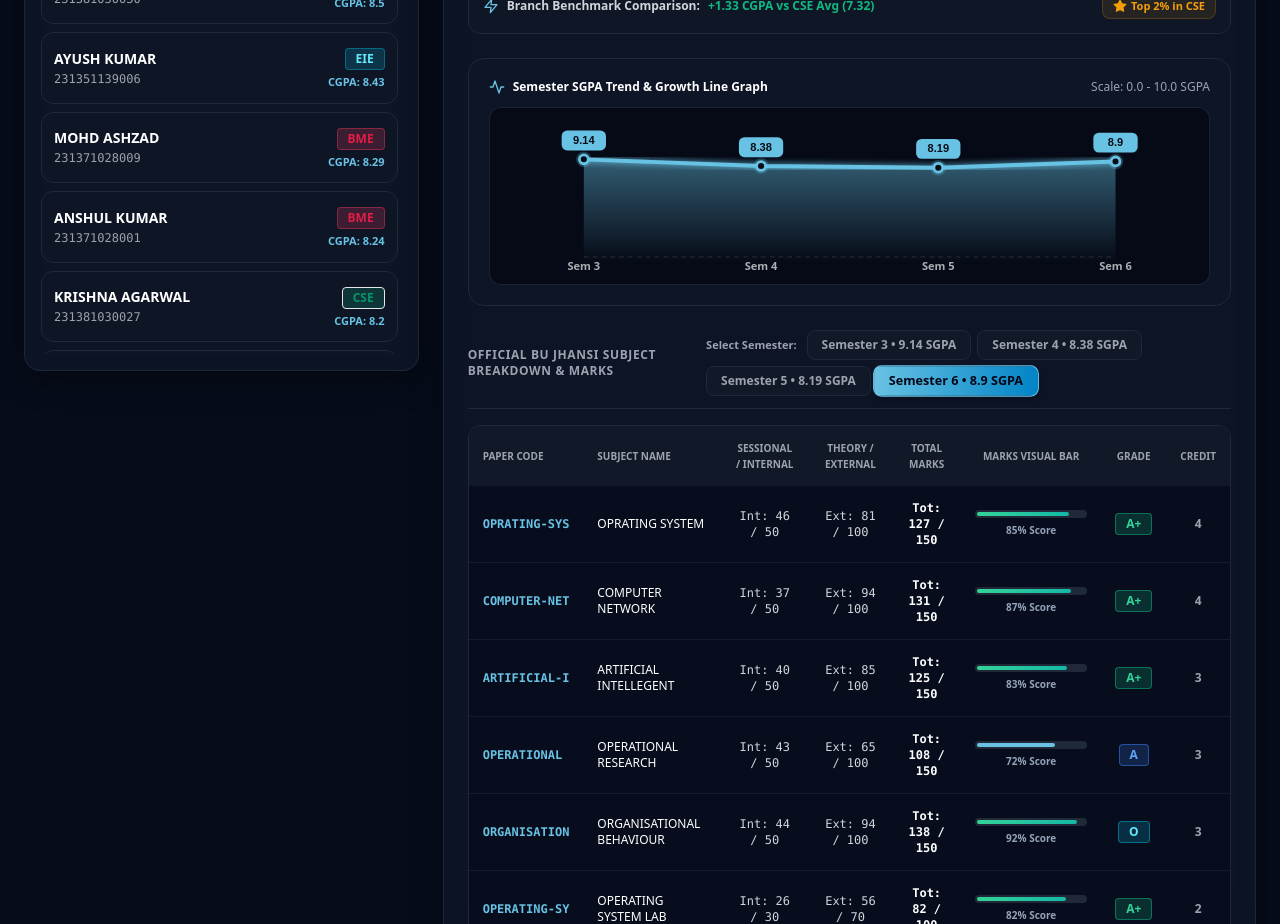
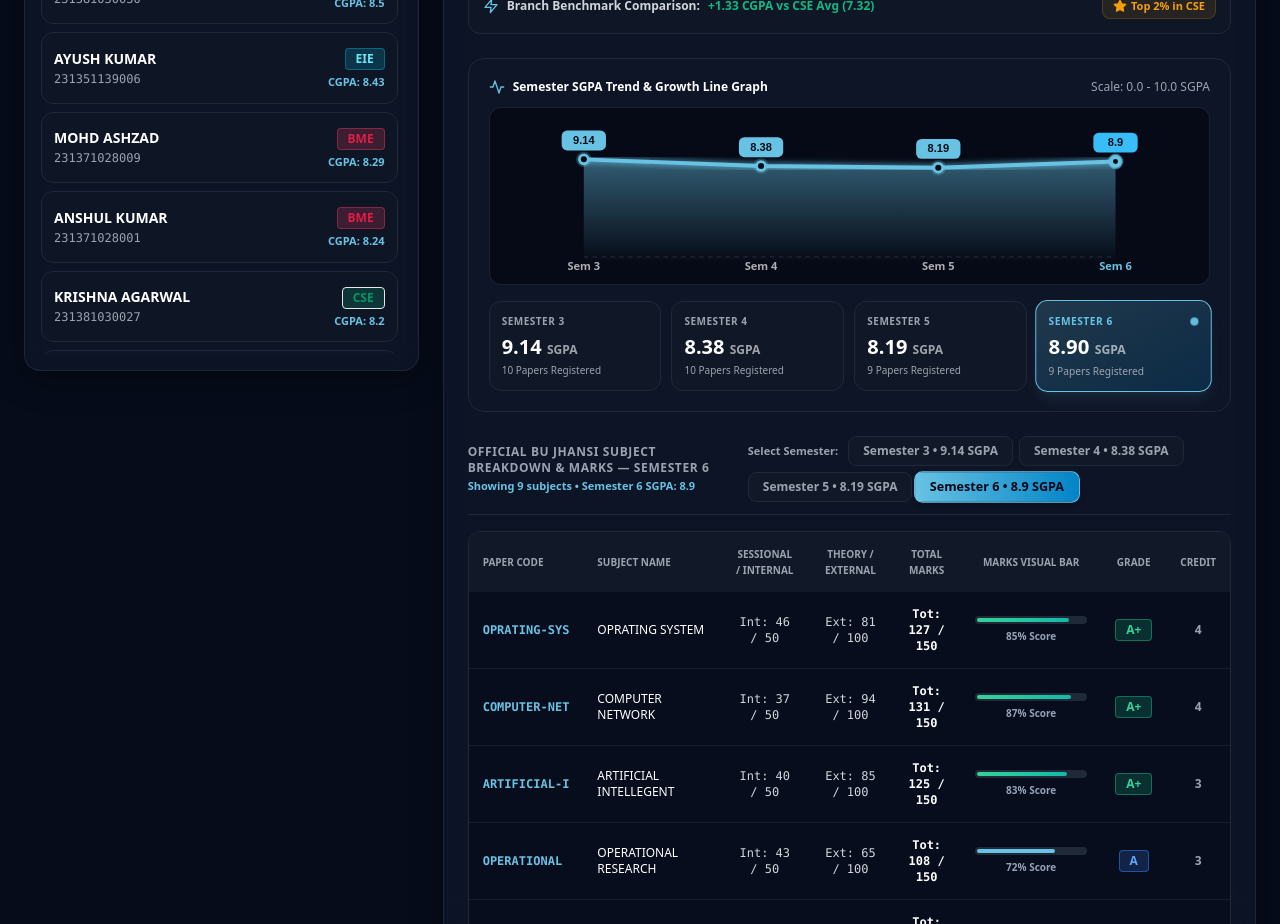
Before and after one commit to adityak39l/BU-Result-HUB, a Next.js app: page /result in a window 1280 px wide. Shown: the part 900-1824 px from the top of the page. Built offline with nearby package versions, Linux system fonts and the light colour scheme.

Commit message:
Add interactive 4-Semester SGPA Overview Grid, clickable graph nodes and real-time semester marksheet switcher for CSE students

```diff
--- a/app/result/page.js
+++ b/app/result/page.js
@@ -449,32 +449,70 @@ export default function ResultsPage() {
                     )}
 
                     {linePoints.map((pt, i) => (
-                      <g key={i} className="group cursor-pointer">
-                        <circle cx={pt.x} cy={pt.y} r="7" fill="#68c2e3" fillOpacity="0.25" />
-                        <circle cx={pt.x} cy={pt.y} r="4" fill="#090d16" stroke="#68c2e3" strokeWidth="2.5" className="group-hover:scale-125 transition-transform" />
+                      <g key={i} className="group cursor-pointer" onClick={() => setActiveSem(pt.sem)}>
+                        <circle cx={pt.x} cy={pt.y} r="7" fill="#68c2e3" fillOpacity={currentActiveSem === pt.sem ? "0.6" : "0.25"} />
+                        <circle cx={pt.x} cy={pt.y} r="4" fill="#090d16" stroke="#68c2e3" strokeWidth={currentActiveSem === pt.sem ? "3.5" : "2.5"} className="group-hover:scale-125 transition-transform" />
 
                         <g transform={`translate(${pt.x}, ${pt.y - 14})`}>
-                          <rect x="-20" y="-12" width="40" height="18" rx="5" fill="#68c2e3" />
+                          <rect x="-20" y="-12" width="40" height="18" rx="5" fill={currentActiveSem === pt.sem ? "#38bdf8" : "#68c2e3"} />
                           <text x="0" y="0" textAnchor="middle" fill="#090d16" fontSize="10" fontWeight="900" fontFamily="sans-serif">
                             {pt.sgpa}
                           </text>
                         </g>
 
-                        <text x={pt.x} y={svgHeight + 2} textAnchor="middle" fill="currentColor" opacity="0.7" fontSize="10" fontWeight="800">
+                        <text x={pt.x} y={svgHeight + 2} textAnchor="middle" fill={currentActiveSem === pt.sem ? "#68c2e3" : "currentColor"} opacity={currentActiveSem === pt.sem ? "1" : "0.7"} fontSize="10" fontWeight="800">
                           Sem {pt.sem}
                         </text>
                       </g>
                     ))}
                   </svg>
                 </div>
+
+                {/* 🏆 Prominent 4-Semester SGPA Overview Grid */}
+                <div className="grid grid-cols-2 sm:grid-cols-4 gap-2.5 pt-1">
+                  {availableSems.map((sNum) => {
+                    const semObj = currentStudent?.semesters?.find(s => s.sem === sNum);
+                    const isCurrent = currentActiveSem === sNum;
+                    const subsCount = currentStudent?.semesterSubjects?.[sNum]?.length || 0;
+                    return (
+                      <button
+                        key={sNum}
+                        onClick={() => setActiveSem(sNum)}
+                        className={`p-3 rounded-xl border text-left transition-all relative overflow-hidden ${
+                          isCurrent
+                            ? 'bg-gradient-to-br from-[#68c2e3]/20 to-sky-600/20 border-[#68c2e3] shadow-lg shadow-[#68c2e3]/10 scale-[1.02]'
+                            : 'bg-slate-100/80 dark:bg-gray-900/80 border-slate-200 dark:border-gray-800 hover:border-slate-300 dark:hover:border-gray-700'
+                        }`}
+                      >
+                        <div className="flex items-center justify-between">
+                          <span className={`text-[10px] font-black uppercase tracking-wider ${isCurrent ? 'text-[#68c2e3]' : 'text-slate-500 dark:text-gray-400'}`}>
+                            Semester {sNum}
+                          </span>
+                          {isCurrent && <span className="w-2 h-2 rounded-full bg-[#68c2e3] animate-pulse" />}
+                        </div>
+                        <div className="text-xl font-black text-slate-900 dark:text-white mt-1">
+                          {semObj ? semObj.sgpa.toFixed(2) : '-'} <span className="text-xs font-bold opacity-60">SGPA</span>
+                        </div>
+                        <div className="text-[10px] text-slate-500 dark:text-gray-400 mt-0.5">
+                          {subsCount} Papers Registered
+                        </div>
+                      </button>
+                    );
+                  })}
+                </div>
               </div>
 
               {/* Subject Marksheet Table with Visual Progress Bars & Semester Switcher */}
               <div className="space-y-4">
                 <div className="flex flex-col sm:flex-row sm:items-center justify-between gap-2 border-b border-slate-200 dark:border-gray-800 pb-3">
-                  <h3 className="text-xs font-bold uppercase tracking-wider text-slate-500 dark:text-gray-400">
-                    Official BU Jhansi Subject Breakdown & Marks
-                  </h3>
+                  <div>
+                    <h3 className="text-xs font-bold uppercase tracking-wider text-slate-500 dark:text-gray-400">
+                      Official BU Jhansi Subject Breakdown & Marks — Semester {currentActiveSem}
+                    </h3>
+                    <div className="text-[11px] text-[#68c2e3] font-bold mt-0.5">
+                      Showing {displayedSubjects.length} subjects • Semester {currentActiveSem} SGPA: {currentStudent?.semesters?.find(s => s.sem === currentActiveSem)?.sgpa || calculatedAvgCgpa}
+                    </div>
+                  </div>
 
                   {/* Semester Switcher Tabs */}
                   {availableSems.length > 1 && (
@@ -484,7 +522,6 @@ export default function ResultsPage() {
                       </span>
                       {availableSems.map((sNum) => {
                         const semObj = currentStudent?.semesters?.find(s => s.sem === sNum);
-                        const is2024 = sNum === 3 || sNum === 4;
                         return (
                           <button
                             key={sNum}
--- a/app/student/[rollNo]/page.js
+++ b/app/student/[rollNo]/page.js
@@ -388,23 +388,61 @@ export default function StudentDashboardPage() {
                 </g>
 
                 {/* Bottom X-Axis Label */}
-                <text x={pt.x} y={svgHeight + 2} textAnchor="middle" fill="currentColor" opacity="0.7" fontSize="10" fontWeight="800">
+                <text x={pt.x} y={svgHeight + 2} textAnchor="middle" fill={currentActiveSem === pt.sem ? "#68c2e3" : "currentColor"} opacity={currentActiveSem === pt.sem ? "1" : "0.7"} fontSize="10" fontWeight="800">
                   Sem {pt.sem}
                 </text>
               </g>
             ))}
           </svg>
         </div>
+
+        {/* 🏆 Prominent 4-Semester SGPA Overview Grid */}
+        <div className="grid grid-cols-2 sm:grid-cols-4 gap-2.5 pt-1">
+          {availableSems.map((sNum) => {
+            const semObj = student?.semesters?.find(s => s.sem === sNum);
+            const isCurrent = currentActiveSem === sNum;
+            const subsCount = student?.semesterSubjects?.[sNum]?.length || 0;
+            return (
+              <button
+                key={sNum}
+                onClick={() => setActiveSemFilter(sNum)}
+                className={`p-3 rounded-xl border text-left transition-all relative overflow-hidden ${
+                  isCurrent
+                    ? 'bg-gradient-to-br from-[#68c2e3]/20 to-sky-600/20 border-[#68c2e3] shadow-lg shadow-[#68c2e3]/10 scale-[1.02]'
+                    : 'bg-slate-100/80 dark:bg-gray-900/80 border-slate-200 dark:border-gray-800 hover:border-slate-300 dark:hover:border-gray-700'
+                }`}
+              >
+                <div className="flex items-center justify-between">
+                  <span className={`text-[10px] font-black uppercase tracking-wider ${isCurrent ? 'text-[#68c2e3]' : 'text-slate-500 dark:text-gray-400'}`}>
+                    Semester {sNum}
+                  </span>
+                  {isCurrent && <span className="w-2 h-2 rounded-full bg-[#68c2e3] animate-pulse" />}
+                </div>
+                <div className="text-xl font-black text-slate-900 dark:text-white mt-1">
+                  {semObj ? semObj.sgpa.toFixed(2) : '-'} <span className="text-xs font-bold opacity-60">SGPA</span>
+                </div>
+                <div className="text-[10px] text-slate-500 dark:text-gray-400 mt-0.5">
+                  {subsCount} Papers Registered
+                </div>
+              </button>
+            );
+          })}
+        </div>
       </div>
 
       {/* Detailed Subject Marksheet Table with Visual Progress Bars */}
       <div className="glass-card p-5 space-y-4 border-slate-200 dark:border-gray-800 shadow-xl">
         <div className="flex flex-col sm:flex-row items-start sm:items-center justify-between gap-3">
-          <div className="flex items-center gap-2">
-            <BookOpen className="w-4 h-4 text-[#68c2e3]" />
-            <h3 className="text-xs font-extrabold uppercase tracking-wider text-slate-900 dark:text-white">
-              Official Subject-Wise Marks & Grade Breakdown
-            </h3>
+          <div>
+            <div className="flex items-center gap-2">
+              <BookOpen className="w-4 h-4 text-[#68c2e3]" />
+              <h3 className="text-xs font-extrabold uppercase tracking-wider text-slate-900 dark:text-white">
+                Official Subject-Wise Marks & Grade Breakdown — Semester {currentActiveSem}
+              </h3>
+            </div>
+            <div className="text-[11px] text-[#68c2e3] font-bold mt-0.5 ml-6">
+              Showing {displayedSubjects.length} subjects • Semester {currentActiveSem} SGPA: {student?.semesters?.find(s => s.sem === currentActiveSem)?.sgpa || calculatedAvgCgpa}
+            </div>
           </div>
 
           {/* Semester Filter Pills */}
@@ -415,7 +453,6 @@ export default function StudentDashboardPage() {
               </span>
               {availableSems.map((sNum) => {
                 const semObj = student?.semesters?.find(s => s.sem === sNum);
-                const is2024 = sNum === 3 || sNum === 4;
                 return (
                   <button
                     key={sNum}
```
Also changed, not shown: 1 other file (tests, documents, lock files or other folders).
